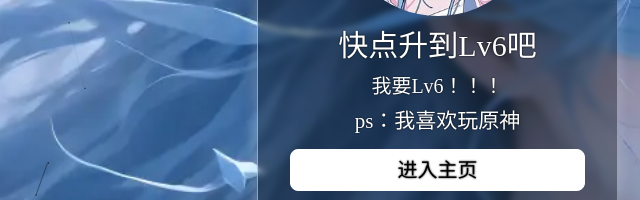
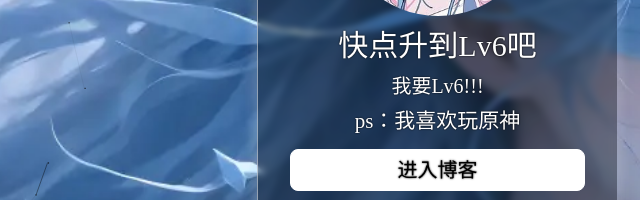
Before and after one commit to woyaolv6a/woyaolv6a.github.io, a plain HTML site: page index.html in a window 1280 px wide. Shown: the part 365-565 px from the top of the page, 203-843 px from the left. Drawn offline with Linux system fonts and the light colour scheme.

Commit message:
Add files via upload

```diff
--- a/index.html
+++ b/index.html
@@ -15,12 +15,12 @@
   <div id="modal" class="modal_text">
     <img src="./img/avatar2.jpg" alt="avatar" class="modal__img" width="200" height="200">
     <div class="modal__name">快点升到Lv6吧</div>
-    <div class="modal__intro">我要Lv6！！！</div>
+    <div class="modal__intro">我要Lv6!!!</div>
     <div class="modal_tech">
       ps：我喜欢玩原神
     </div>
     <div class="button_group">
-      <a href="/" class="modal__button">进入主页</a>
+      <a href="./主页/index.html" class="modal__button">进入博客</a>
       <a href="https://space.bilibili.com/3546749994011551/" class="modal__button github">哔哩哔哩</a>
     </div>
   </div>
```
